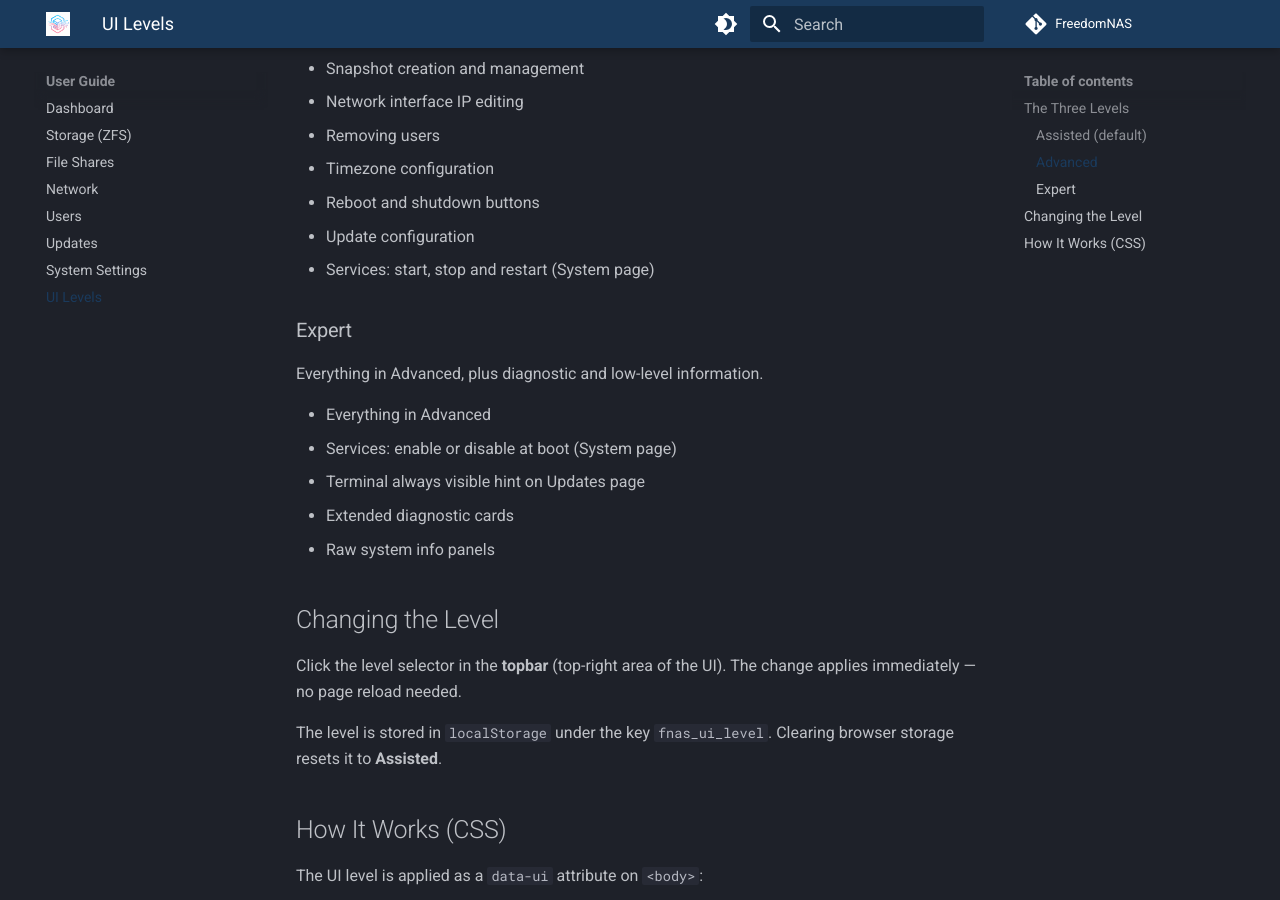
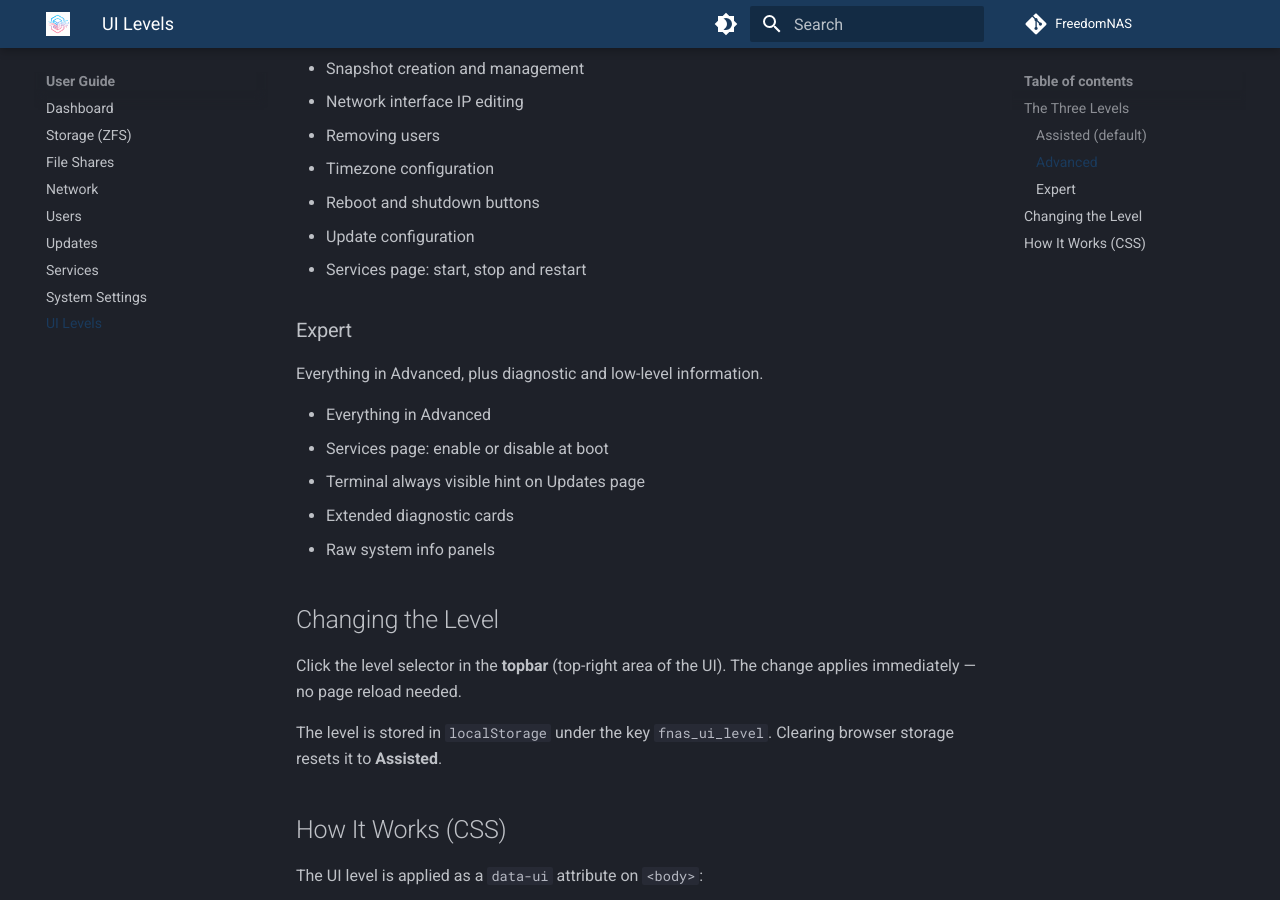
Before and after one commit to FreedomNAS/freedomnas-docs, an MkDocs documentation site: the page built from docs/user-guide/ui-levels.md, in a window 1280 px wide and 900 px high, scrolled down 707 px. Built offline with MkDocs 1.6.1 and Material for MkDocs 9.7.7, drawn with Linux system fonts in a browser that asks for light colours.

Commit message:
Document the Services page

```diff
--- a/docs/user-guide/ui-levels.md
+++ b/docs/user-guide/ui-levels.md
@@ -28,14 +28,14 @@ Full control of the system. Recommended for experienced users.
 - Timezone configuration
 - Reboot and shutdown buttons
 - Update configuration
-- Services: start, stop and restart (System page)
+- Services page: start, stop and restart
 
 ### Expert
 
 Everything in Advanced, plus diagnostic and low-level information.
 
 - Everything in Advanced
-- Services: enable or disable at boot (System page)
+- Services page: enable or disable at boot
 - Terminal always visible hint on Updates page
 - Extended diagnostic cards
 - Raw system info panels
--- a/mkdocs.yml
+++ b/mkdocs.yml
@@ -80,6 +80,7 @@ nav:
     - Network: user-guide/network.md
     - Users: user-guide/users.md
     - Updates: user-guide/updates.md
+    - Services: user-guide/services.md
     - System Settings: user-guide/system.md
     - UI Levels: user-guide/ui-levels.md
   - Architecture:
```
Also changed, not shown: docs/api/services.md (+2 -1 lines), docs/developer/webui.md (+1 -0 lines), docs/user-guide/services.md (added, +18 -0 lines), docs/user-guide/system.md (+0 -12 lines).
